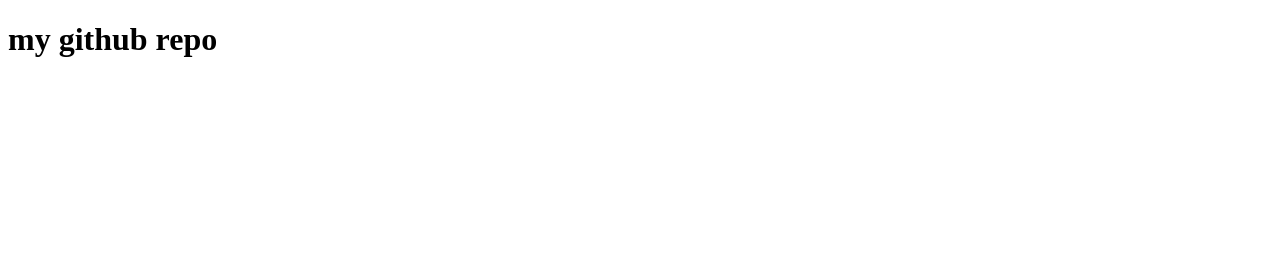
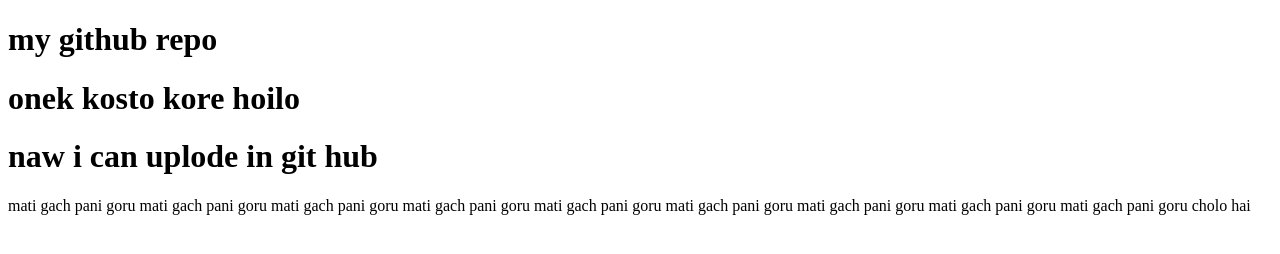
Before and after one commit to sagorhasanmehedi/my-secendnew-repo, a plain HTML site: page index.html in a window 1280 px wide. Drawn offline with Linux system fonts and the light colour scheme.

Commit message:
hedder add

```diff
--- a/index.html
+++ b/index.html
@@ -5,6 +5,11 @@
     <meta http-equiv="X-UA-Compatible" content="IE=edge">
     <meta name="viewport" content="width=device-width, initial-scale=1.0">
     <h1>my github repo</h1>
+    <h1>onek kosto kore hoilo</h1>
+    <h1>naw i can uplode in git hub</h1>
+    <p>mati gach pani goru mati gach pani goru mati gach pani goru mati gach pani goru mati gach pani goru mati gach pani goru mati gach pani goru mati gach pani goru mati gach pani goru
+        cholo hai
+    </p>
 </head>
 <body>
 
```
